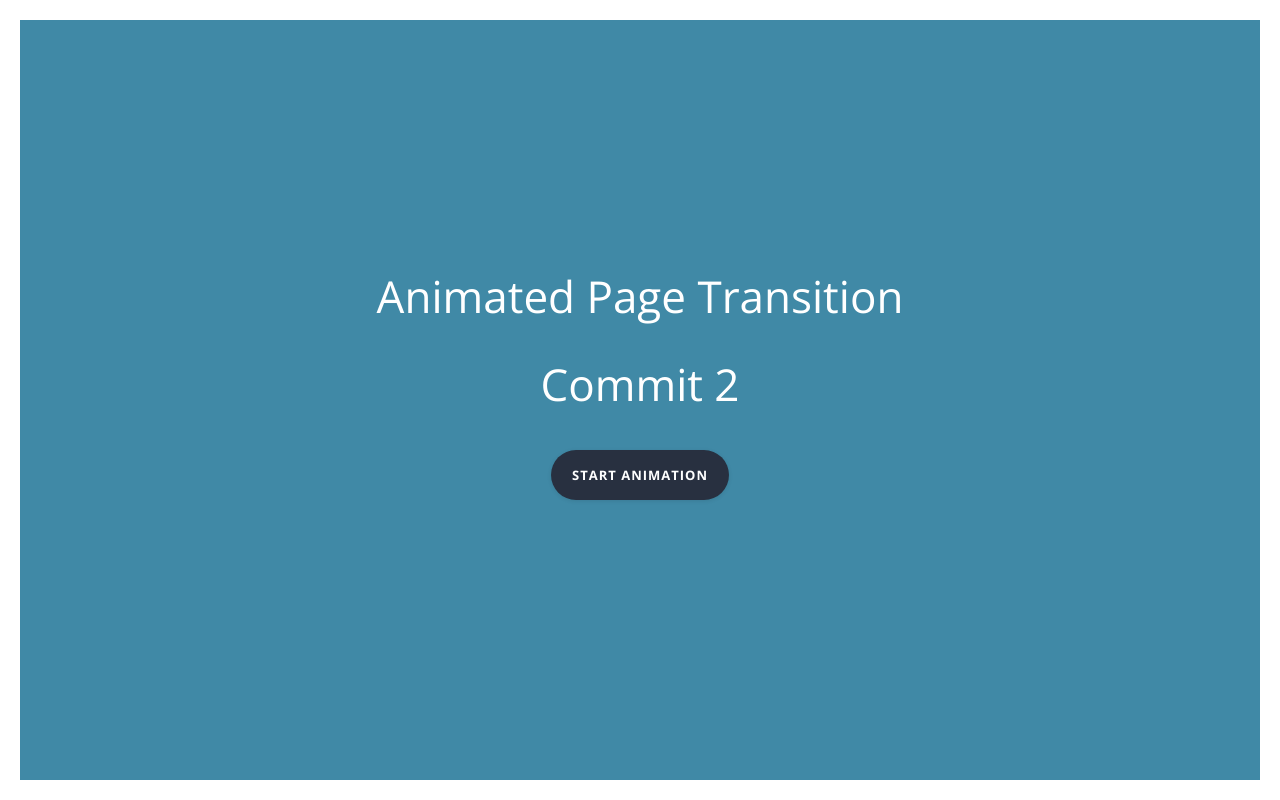
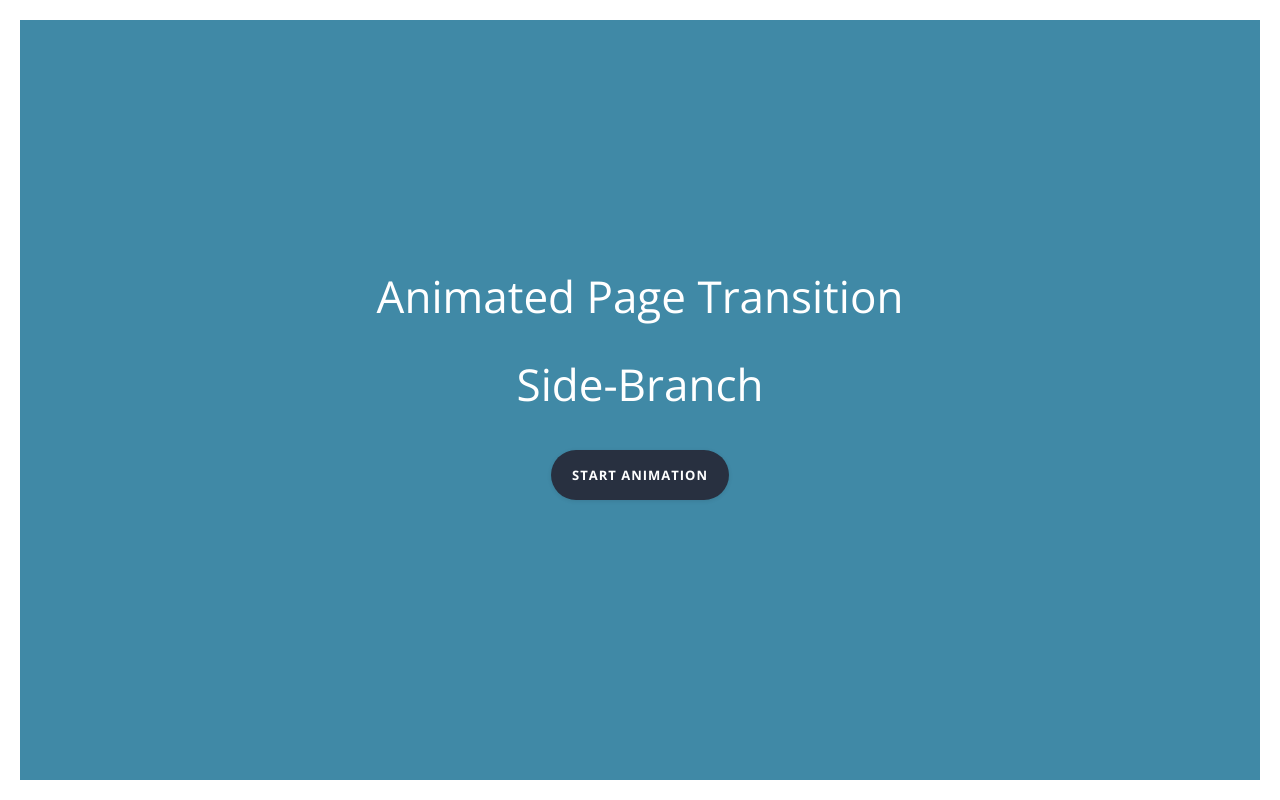
Before and after one commit to vdulac/animated-page-transition, a plain HTML site: page index.html in a window 1280 px wide. Drawn offline with nearby package versions, Linux system fonts and the light colour scheme.

Commit message:
Added h2 side-branch to index.html

```diff
--- a/index.html
+++ b/index.html
@@ -17,7 +17,7 @@
 	<div class="cd-index cd-main-content">
 		<div>
 			<h1>Animated Page Transition</h1>
-			<h1>Commit 2</h1>
+			<h1>Side-Branch</h1>
 
 			<a class="cd-btn" href="about.html" data-type="page-transition">Start animation</a>
 		</div>
```
